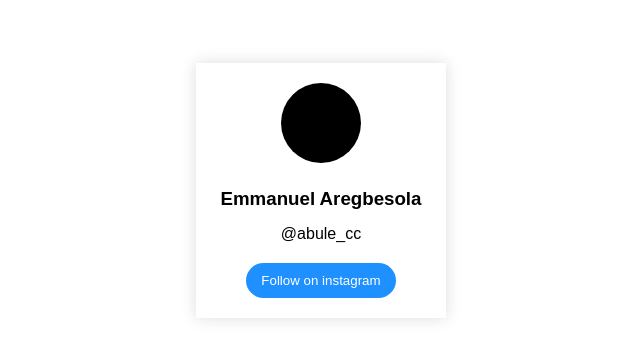
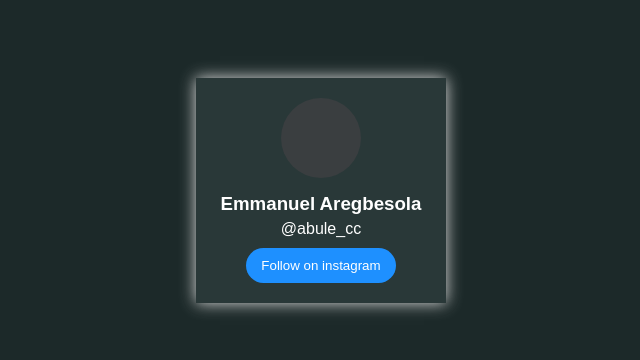
Before and after one commit to abulecc/Profile-Card, a plain HTML site: page index.html in a window 1280 px wide. Shown: the part 210-570 px from the top of the page, without its empty margins (319-959 px from the left). Drawn offline with Linux system fonts and the light colour scheme.

Commit message:
switched to dark mode colors

```diff
--- a/style.css
+++ b/style.css
@@ -14,6 +14,8 @@ body {
     display: flex;
     justify-content: center;
     align-items: center;
+    background-color: #1c2929;
+
 
 }
 .card {
@@ -21,8 +23,10 @@ body {
     display: flex;
     flex-direction: column;
     align-items: center;
-    gap:  15px;
+    gap:  5px;
     box-shadow: 0 0 15px #ddd;
+    background-color: #293838;
+    color: #fff;
     width: 250px;
 
 }
@@ -30,7 +34,7 @@ body {
 .card figure {
     width:  80px;
     height: 80px;
-    background-color: #000;
+    background-color: #3a3e40;
     border-radius: 50%;
     margin-bottom: 10px;
 
```
